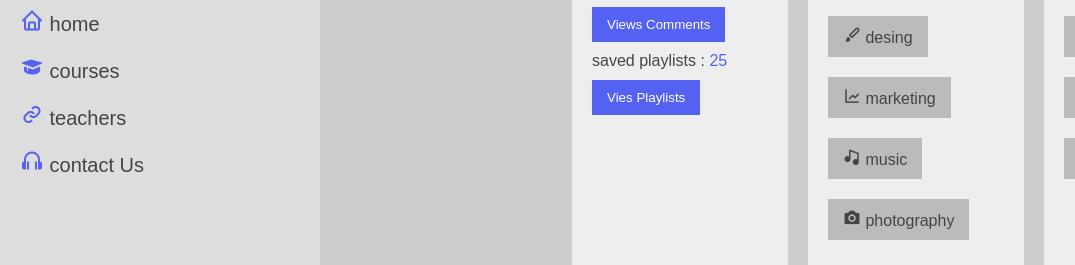
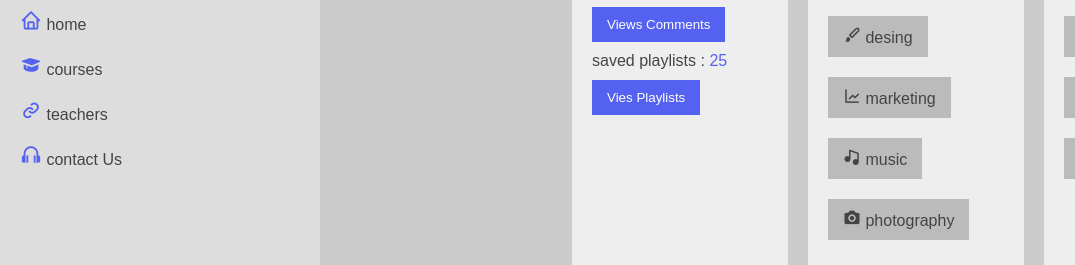
Before and after one commit to aminegold91/dachbboird, a plain HTML site: page index.html in a window 1280 px wide. Shown: the part 258-523 px from the top of the page, 0-1075 px from the left. Drawn offline with nearby package versions, Linux system fonts and the light colour scheme.

Commit message:
Update dachboird.css

```diff
--- a/dachboird.css
+++ b/dachboird.css
@@ -132,10 +132,11 @@
     padding-right: 110px;
     font-size: 20px;
     cursor: none;
+    font-size: 16px;
   }
   .wrap header .list ul li i{
     color: var(--bgblue);
-    font-size: 24px;
+    font-size: 22px;
   }
   .wrap header .list ul li:hover{
     background: var(--bgblue);
```
